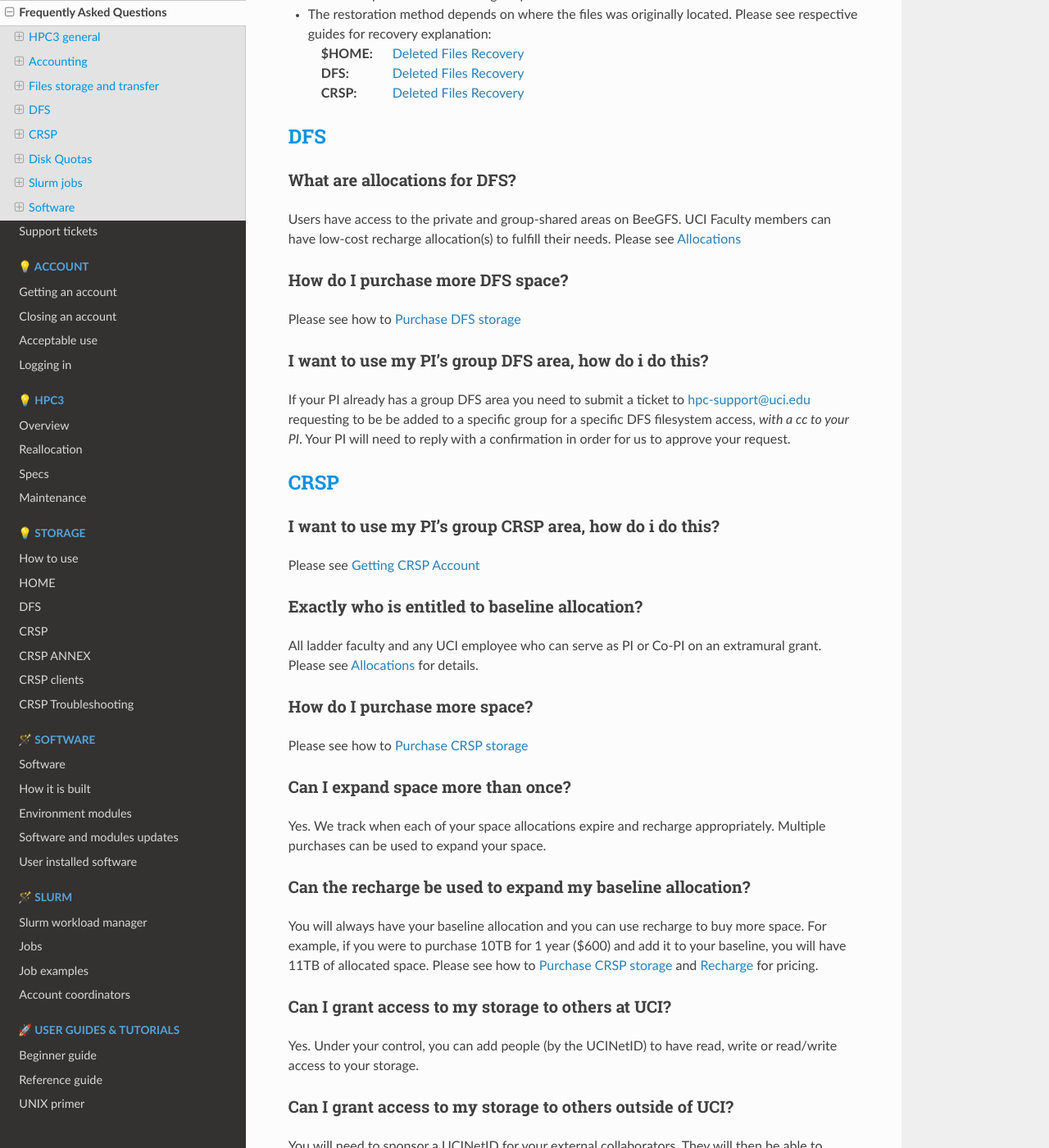
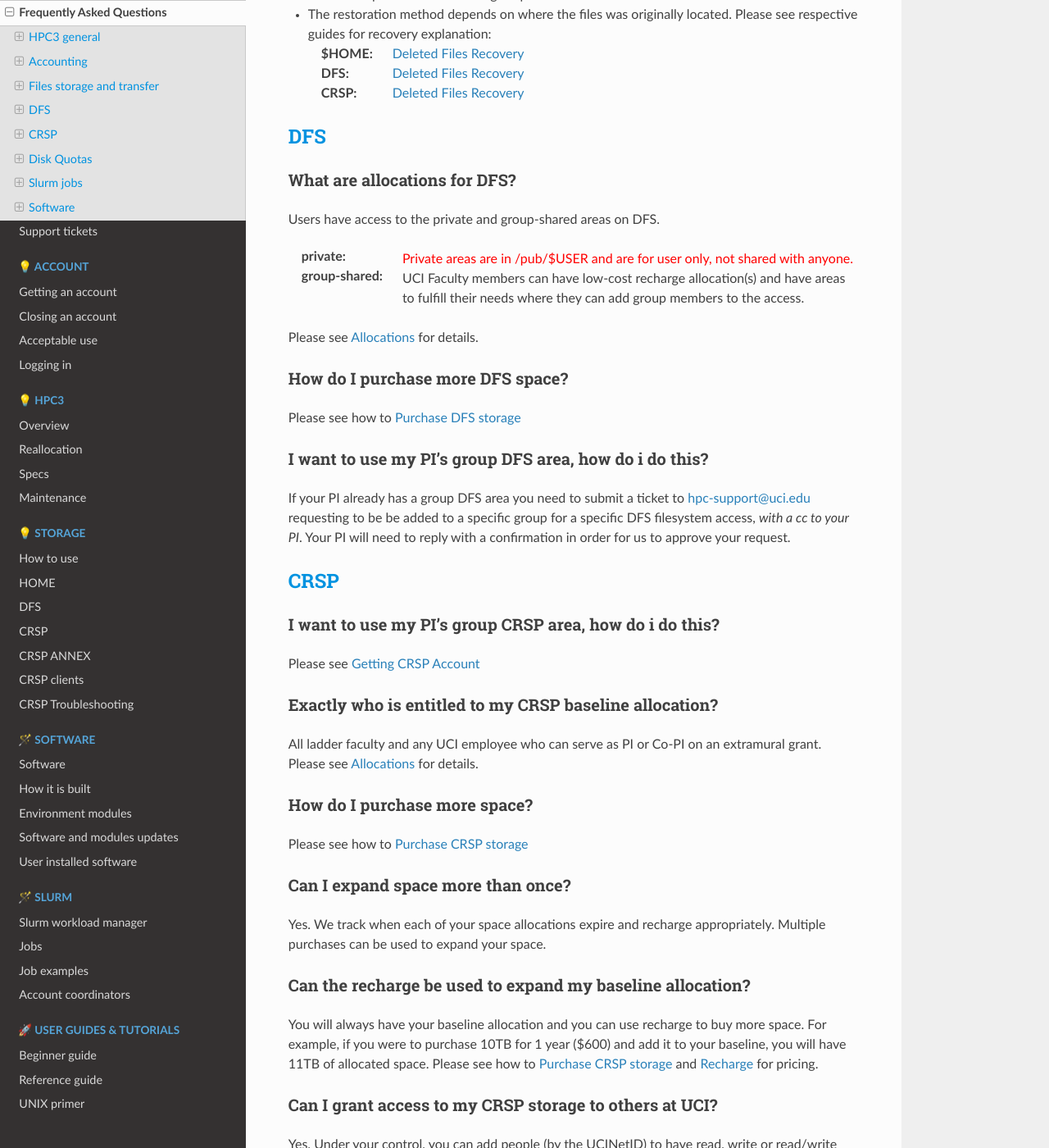
Before and after one commit to RCIC-UCI-Public/website-rcic, a Sphinx documentation site: the page built from docs/source/help/faq.rst, in a window 1280 px wide and 1400 px high, scrolled down 4467 px. Shown: the whole window at 82% size. Built offline with Sphinx 7.4.7 and the Read the Docs theme 2.0.0, drawn with Linux system fonts in a browser that asks for light colours; some of the changed text lies outside the part shown.

Commit message:
put private dfs areas in red. as people dont read more than one line

```diff
--- a/docs/source/help/faq.rst
+++ b/docs/source/help/faq.rst
@@ -162,9 +162,16 @@
 What are allocations for DFS?
 ~~~~~~~~~~~~~~~~~~~~~~~~~~~~~
 
-Users have access to the private and group-shared areas on BeeGFS.
-UCI Faculty members can have low-cost recharge allocation(s) to fulfill their needs.
-Please see :ref:`allocations`
+Users have access to the private and group-shared areas on DFS.
+
+:private:
+  :red:`Private areas are in /pub/$USER and are for user only, not shared with anyone.`
+
+:group-shared:
+   UCI Faculty members can have low-cost recharge allocation(s) and have
+   areas to fulfill their needs where they can add group members to the access.
+
+Please see :ref:`allocations` for details.
 
 How do I purchase more DFS space?
 ~~~~~~~~~~~~~~~~~~~~~~~~~~~~~~~~~
@@ -187,8 +194,8 @@
 
 Please see :ref:`getting crsp account`
 
-Exactly who is entitled to baseline allocation?
-~~~~~~~~~~~~~~~~~~~~~~~~~~~~~~~~~~~~~~~~~~~~~~~
+Exactly who is entitled to my CRSP baseline allocation?
+~~~~~~~~~~~~~~~~~~~~~~~~~~~~~~~~~~~~~~~~~~~~~~~~~~~~~~~
 
 All ladder faculty and any UCI employee who can serve as PI or Co-PI on an extramural grant.
 Please see :ref:`allocations` for details.
@@ -212,8 +219,8 @@
 have 11TB of allocated space. Please see how to :ref:`buy crsp`
 and :ref:`recharge allocations` for pricing.
 
-Can I grant access to my storage to others at UCI?
-~~~~~~~~~~~~~~~~~~~~~~~~~~~~~~~~~~~~~~~~~~~~~~~~~~
+Can I grant access to my CRSP storage to others at UCI?
+~~~~~~~~~~~~~~~~~~~~~~~~~~~~~~~~~~~~~~~~~~~~~~~~~~~~~~~
 
 Yes. Under your control, you can add people (by the UCINetID)
 to have read, write or read/write access to your storage.
--- a/docs/source/storage/dfs.rst
+++ b/docs/source/storage/dfs.rst
@@ -76,7 +76,7 @@
 **Where to Store**
   Pick a location depending on the type of data (personal or group access)
 
-  1. The **/pub/ucinetid** is a unique private access area. Use this for data you don't need to share with anyone.
+  1. :red:`The /pub/ucinetid is a unique PRIVATE access area and is NOT shared with other users.`
   2. Most users have access to one or more group-shared areas in **/dfsX/<group-lab-path>**.
      Within this area, all group members have read and write access.
      The organization is up to the group members with one exception: :red:`do not change sticky bit settings`.
```
